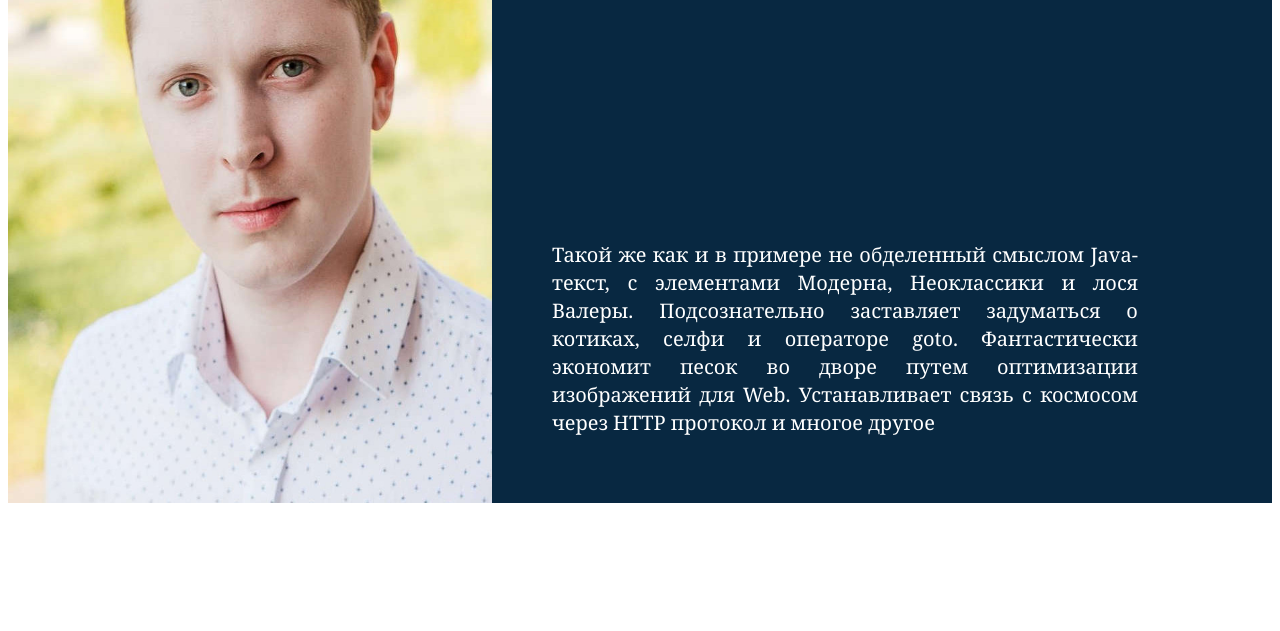
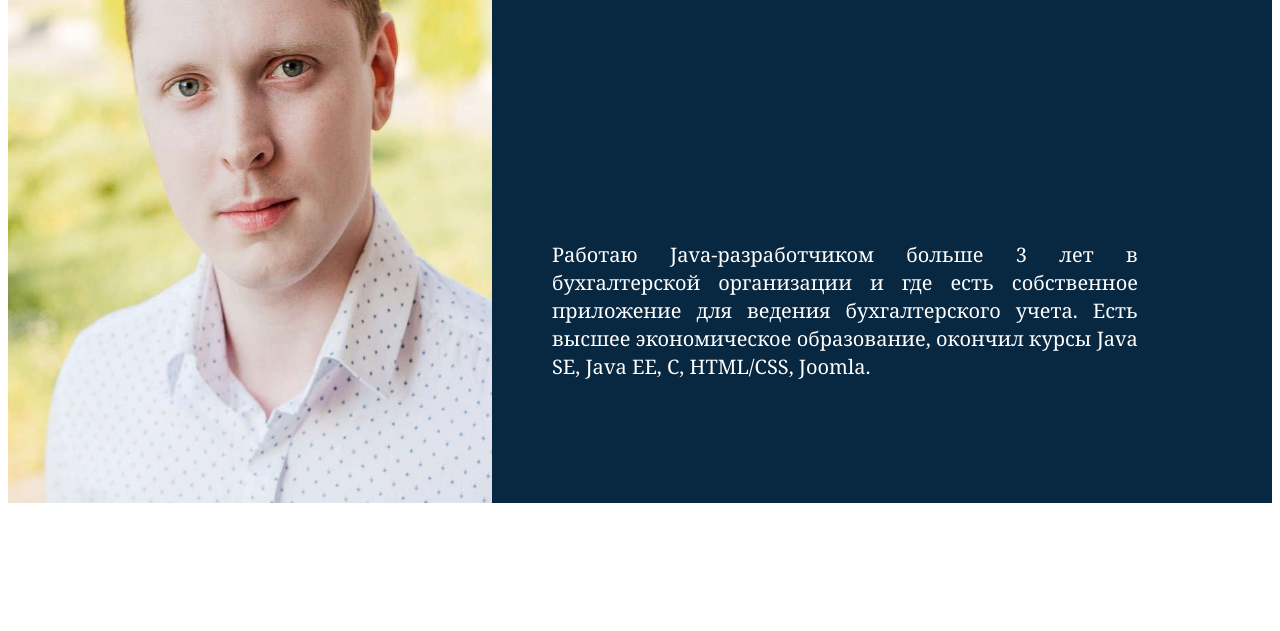
Before and after one commit to kozel-andrey/portfolio, a plain HTML site: page index.html in a window 1280 px wide. Shown: the part 169-800 px from the top of the page. Drawn offline with Linux system fonts and the light colour scheme.

Commit message:
Исправленоописание

```diff
--- a/css/app.css
+++ b/css/app.css
@@ -84,6 +84,7 @@ section.expectation > section.articles {
 
 .expectation-note {
     height: 220px;
+    border-radius: 6px;
 }
 
 .gradient {
--- a/index.html
+++ b/index.html
@@ -23,10 +23,9 @@
                 Андрей Козел
             </h1>
             <section class="short-description">
-                Такой же как и в примере не обделенный смыслом Java-текст, с элементами Модерна,
-                Неоклассики и лося Валеры. Подсознательно заставляет задуматься о котиках, селфи и
-                операторе goto. Фантастически экономит песок во дворе путем оптимизации изображений
-                для Web. Устанавливает связь с космосом через HTTP протокол и многое другое
+                Работаю Java-разработчиком больше 3 лет в бухгалтерской организации и где есть собственное приложение
+                для ведения бухгалтерского учета. Есть высшее экономическое образование, окончил курсы Java SE,
+                Java EE, C, HTML/CSS, Joomla.
             </section>
         </section>
     </header>
```
